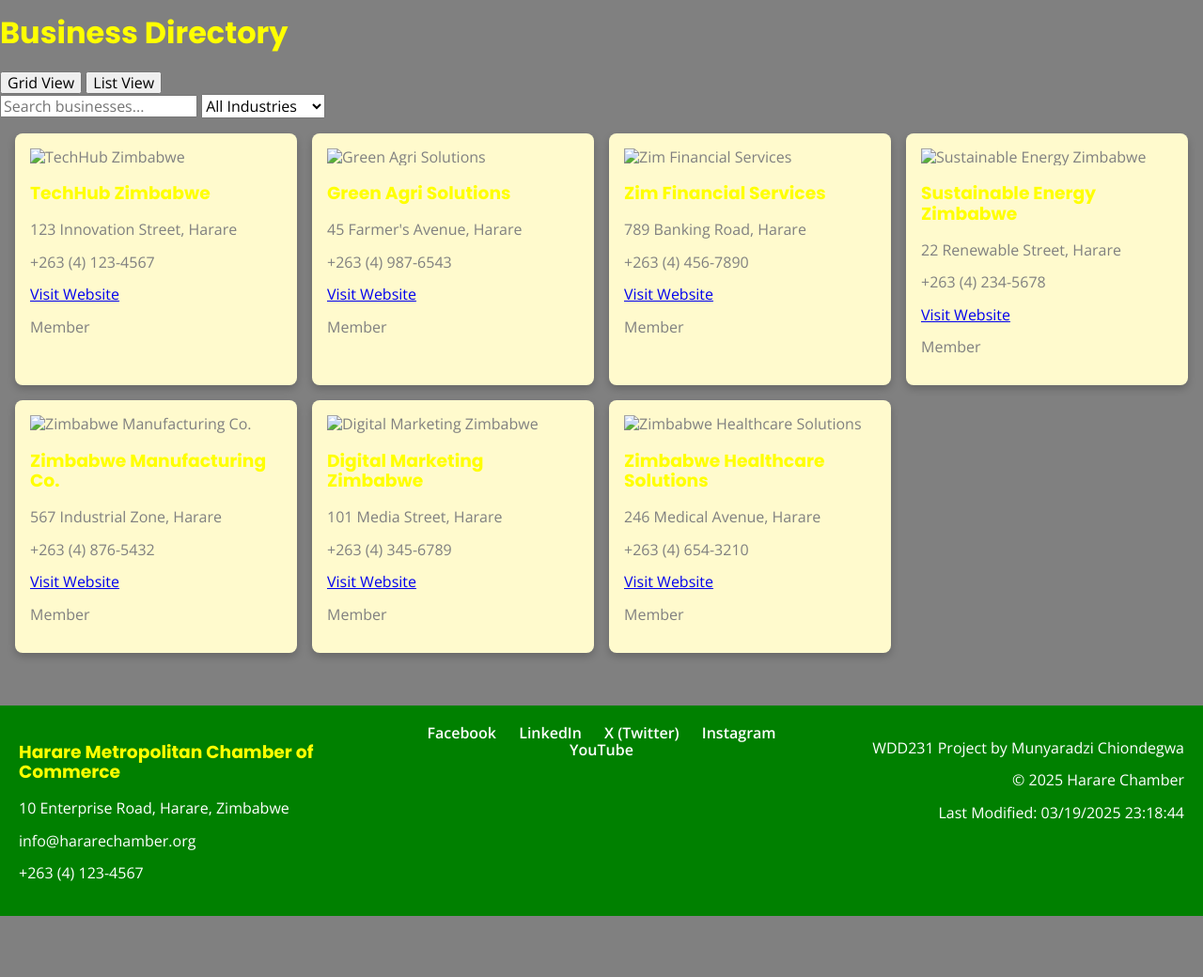
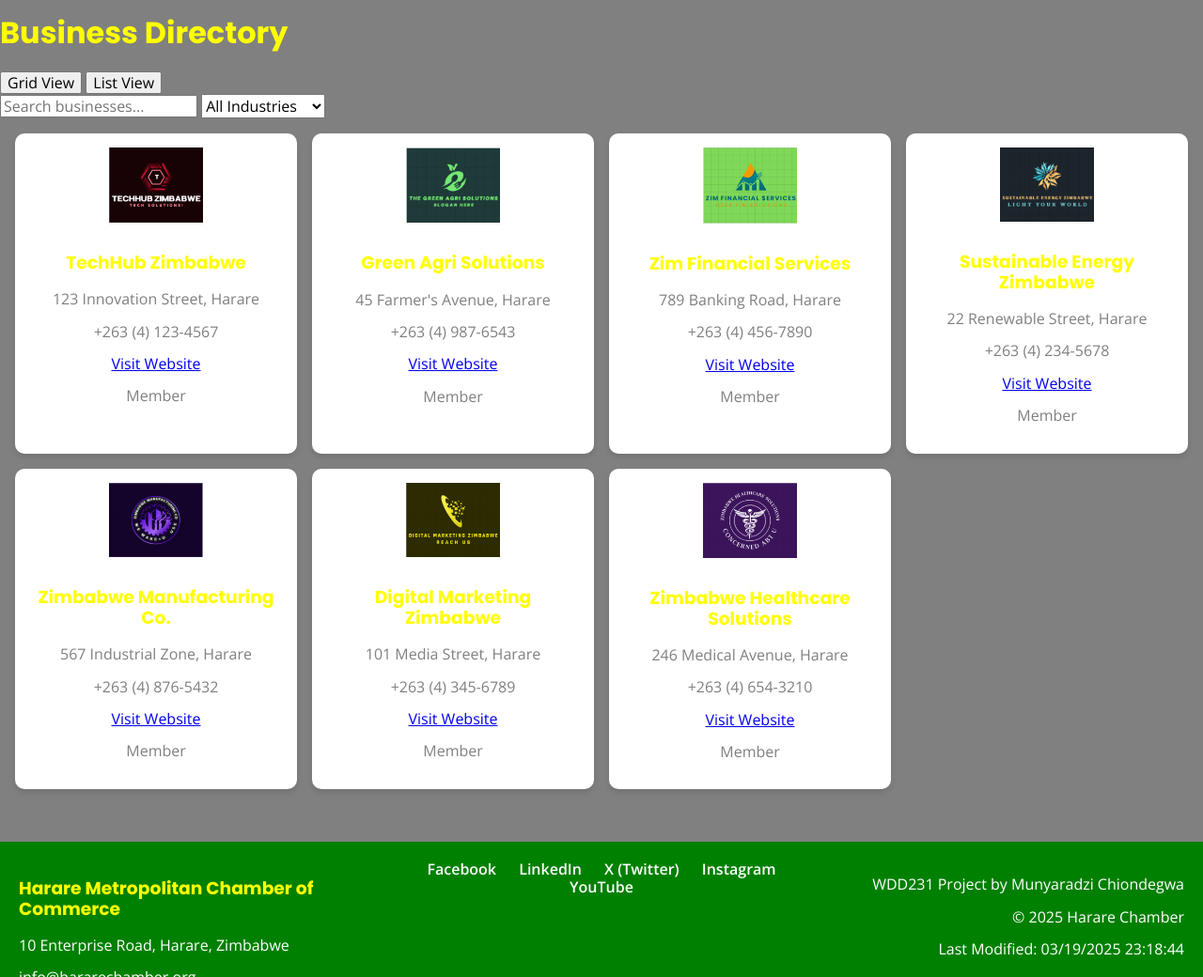
Before and after one commit to munyaradzichiondegwa/wdd231, a plain HTML site: page chamber/directrory.html in a window 1280 px wide. Shown: the part 1460-2500 px from the top of the page at 94% size. Before the commit the page ends 2435 px from the top, so only its background shows below. Drawn offline with nearby package versions, Linux system fonts and the light colour scheme; no server answers; some icons are missing.

Commit message:
new changes

```diff
--- a/chamber/data/members.json
+++ b/chamber/data/members.json
@@ -5,7 +5,7 @@
       "address": "123 Innovation Street, Harare",
       "phone": "+263 (4) 123-4567",
       "website": "https://www.techhubzimbabwe.com",
-      "logoPath": "techhub.png",
+      "logoPath": "techhub-logo.png",
       "membershipLevel": 3,
       "industryType": "tech",
       "description": "Leading technology and digital solutions provider"
--- a/chamber/scripts/directory.js
+++ b/chamber/scripts/directory.js
@@ -25,8 +25,11 @@ document.addEventListener("DOMContentLoaded", async function () {
             const memberCard = document.createElement("div");
             memberCard.classList.add("member-card");
 
+            // Ensure the image path points to the correct location in the "images" folder
+            const logoPath = `images/${member.logoPath}`; // Assuming "logoPath" is the correct key
+
             memberCard.innerHTML = `
-                <img src="images/${member.image}" alt="${member.name}" class="member-logo">
+                <img src="${logoPath}" alt="${member.name} Logo" class="member-logo">
                 <h3>${member.name}</h3>
                 <p>${member.address}</p>
                 <p>${member.phone}</p>
@@ -71,4 +74,29 @@ document.addEventListener("DOMContentLoaded", async function () {
     // Update footer with current year and last modified date
     document.getElementById("current-year").textContent = new Date().getFullYear();
     document.getElementById("last-modified").textContent = document.lastModified;
+
+    // Additional logic from the second event listener
+    fetch('members.json')
+        .then(response => response.json())
+        .then(data => {
+            data.members.forEach(member => {
+                const memberCard = document.createElement("div");
+                memberCard.classList.add("member-card");
+
+                // Same adjustment to use the correct image path for logo
+                const logoPath = `images/logos/${member.logoPath}`;
+
+                memberCard.innerHTML = `
+                    <img src="${logoPath}" alt="${member.name} Logo" class="member-logo">
+                    <h3>${member.name}</h3>
+                    <p>${member.description}</p>
+                    <p><strong>Address:</strong> ${member.address}</p>
+                    <p><strong>Phone:</strong> ${member.phone}</p>
+                    <a href="${member.website}" target="_blank">Visit Website</a>
+                `;
+
+                membersContainer.appendChild(memberCard);
+            });
+        })
+        .catch(error => console.error("Error loading members:", error));
 });
--- a/chamber/styles/directory.css
+++ b/chamber/styles/directory.css
@@ -207,6 +207,25 @@ nav ul li a:hover, .active {
     color: var(--text-color);
 }
 
+.member-card {
+    background: white;
+    padding: 15px;
+    border-radius: 10px;
+    box-shadow: 0px 4px 6px rgba(0, 0, 0, 0.1);
+    text-align: center;
+    transition: transform 0.3s ease-in-out;
+}
+
+.member-card:hover {
+    transform: translateY(-5px);
+}
+
+.member-logo {
+    width: 100px;
+    height: auto;
+    margin-bottom: 10px;
+}
+
 /* Footer */
 footer {
     background: green;
```
Also changed, not shown: chamber/images/digital-marketing-logo.png (added), chamber/images/green-agri-logo.png (added), chamber/images/sustainable-energy-logo.png (added), chamber/images/techhub-logo.png (added), chamber/images/techhub.png (deleted), chamber/images/zim-financial-logo.png (added), chamber/images/zim-healthcare-logo.png (added), chamber/images/zimbabwe-mfg-logo.png (added).
